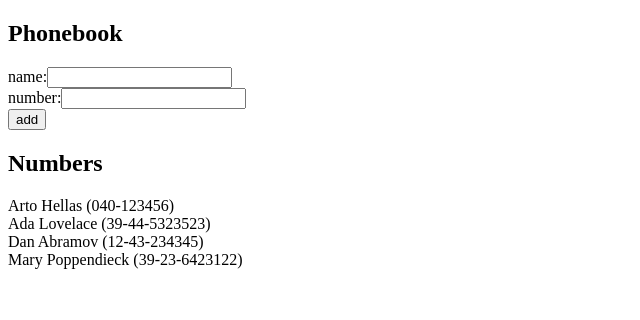
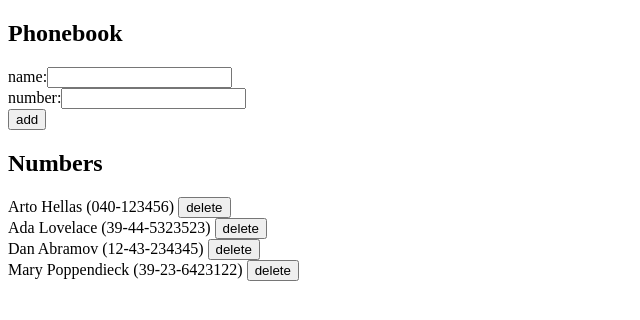
Before and after one commit to Rye123/fullstackopen, a React (Create React App) app in the folder part2/phonebook/: page / in a window 1280 px wide. Shown: the top 320 px of the page, without its empty margins (0-640 px from the left). Built offline with nearby package versions, Linux system fonts and the light colour scheme; data requests are answered from the project's data file.

Commit message:
(ex2.17) feat: deletion of records

```diff
--- a/part2/phonebook/src/App.js
+++ b/part2/phonebook/src/App.js
@@ -52,12 +52,12 @@ const PhonebookForm = ({handlePhonebookFormSubmission}) => {
   )
 }
 
-const PhonebookListing = ({persons}) => {
+const PhonebookListing = ({deleteEntry, persons}) => {
   return (
     <>
       <h2>Numbers</h2>
       {persons.map(person => {
-        return <Entry key={person.id} person={person} />
+        return <Entry key={person.id} person={person} deleteEntry={() => deleteEntry(person.id)}/>
       })}
     </>
   )
@@ -81,6 +81,20 @@ const App = () => {
       });
   }
 
+  const deleteEntry = (id) => {
+    const personToDelete = persons.filter(person => person.id === id)[0]
+    if ( window.confirm(`Delete ${personToDelete.name}?`) ) {
+      handler.db_delete(id)
+        .then(() => {
+          setPersons(persons.filter(person => person.id !== id));
+        })
+        .catch(error => {
+          console.log("Error with deletion: ", error);
+          setPersons(persons.filter(person => person.id !== id));
+        })
+    }
+  }
+
   // fetch initial state
   useEffect(() => {
     handler.db_readAll()
@@ -95,7 +109,10 @@ const App = () => {
   return (
     <div>
       <PhonebookForm handlePhonebookFormSubmission={handleAddToPhonebook}/>
-      <PhonebookListing persons={persons}/>
+      <PhonebookListing
+        persons={persons}
+        deleteEntry={deleteEntry}
+      />
     </div>
   )
 };
--- a/part2/phonebook/src/components/Entry.js
+++ b/part2/phonebook/src/components/Entry.js
@@ -1,9 +1,9 @@
 import React from 'react';
 
-const Entry = ({person}) => {
+const Entry = ({person, deleteEntry}) => {
     return (
         <div>
-            {person.name} ({person.number})
+            {person.name} ({person.number}) <button onClick={deleteEntry}>delete</button>
         </div>
     );
 };
```
